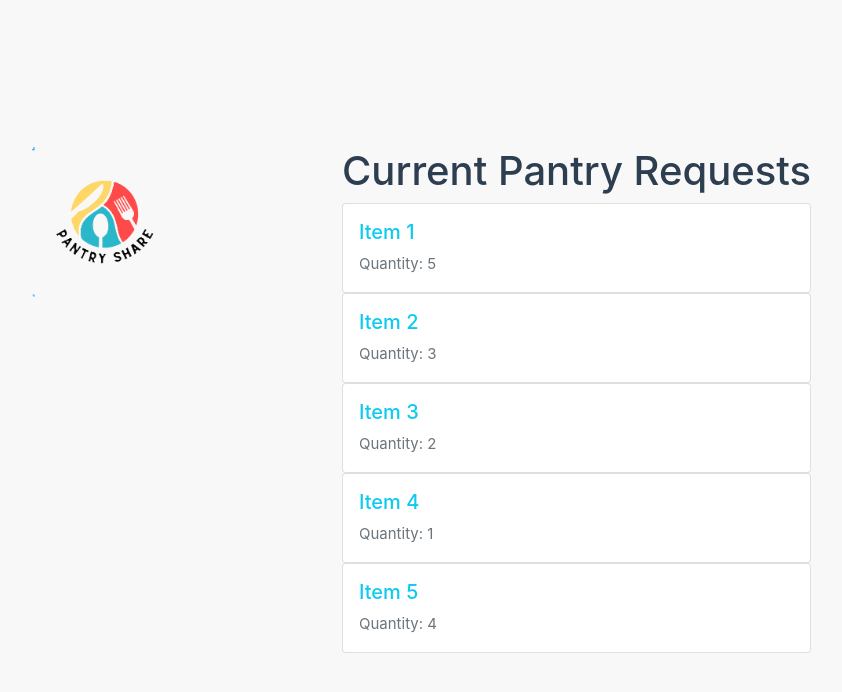
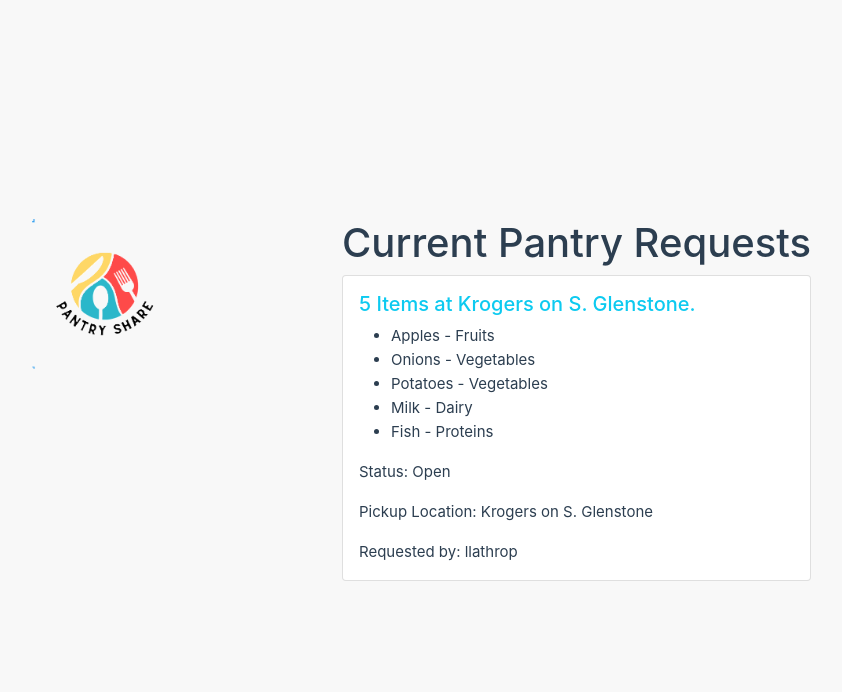
Before and after one commit to Xacheri/PantryShare, a Vue app in the folder PantryShareApp/PantryShareApp/: page /stockthepantry in a window 1280 px wide. Shown: the top 692 px of the page, without its empty margins (298-1140 px from the left). Built offline with nearby package versions, Linux system fonts and the light colour scheme.

Commit message:
better pantry request example

```diff
--- a/PantryShareApp/PantryShareApp/index.html
+++ b/PantryShareApp/PantryShareApp/index.html
@@ -4,7 +4,7 @@
     <meta charset="UTF-8">
     <link rel="icon" href="/favicon.ico">
     <meta name="viewport" content="width=device-width, initial-scale=1.0">
-    <title>Vite App</title>
+    <title>Pantry Share</title>
     <link href="https://cdn.jsdelivr.net/npm/bootstrap@5.0.0-beta1/dist/css/bootstrap.min.css" rel="stylesheet">
   </head>
   <body>
--- a/PantryShareApp/PantryShareApp/src/components/PantryRequestCard.vue
+++ b/PantryShareApp/PantryShareApp/src/components/PantryRequestCard.vue
@@ -14,8 +14,14 @@ const props = defineProps({
 <template>
     <div class="card">
         <div class="card-body">
-            <h5 class="card-title text-info">{{ pantryRequest.text }}</h5>
-            <p class="card-text text-secondary">Quantity: {{ pantryRequest.quantity }}</p>
+            <h5 class="card-title text-info">{{ pantryRequest.order.orderItems.length + " Items at " + pantryRequest.order.PickupLocation + "."}}</h5>            <ul>
+                <li v-for="item in pantryRequest.order.orderItems" :key="item.FoodID">
+                    {{ item.FoodName }} - {{ item.CategoryName }}
+                </li>
+            </ul>
+            <p class="card-text">Status: {{ pantryRequest.order.Status }}</p>
+            <p class="card-text">Pickup Location: {{ pantryRequest.order.PickupLocation }}</p>
+            <p class="card-text">Requested by: {{ pantryRequest.user.UserName }}</p>
         </div>
     </div>
 </template>
--- a/PantryShareApp/PantryShareApp/src/views/StockPantryView.vue
+++ b/PantryShareApp/PantryShareApp/src/views/StockPantryView.vue
@@ -2,28 +2,57 @@
 import { onMounted, ref } from 'vue'
 import PantryRequestCard from '@/components/PantryRequestCard.vue'
 
-const pantryRequests = ref([
+const pantryRequests = ref(
+  [{
+    order: {
+      OrderID: 1,
+      UserID: 1,
+      FamilySize: 3,
+      Status: "Open",
+      PickupLocation: "Krogers on S. Glenstone",
+      orderItems: [
         {
-      text: 'Item 1',
-      quantity: 5
+          FoodID: 1,
+          FoodName: "Apples",
+          CategoryID: 1,
+          CategoryName: "Fruits",
         },
         {
-      text: 'Item 2',
-      quantity: 3
+          FoodID: 8,
+          FoodName: "Onions",
+          CategoryID: 2,
+          CategoryName: "Vegetables",
         },
         {
-      text: 'Item 3',
-      quantity: 2
+          FoodID: 10,
+          FoodName: "Potatoes",
+          CategoryID: 2,
+          CategoryName: "Vegetables",
         },
         {
-      text: 'Item 4',
-      quantity: 1
+          FoodID: 21,
+          FoodName: "Milk",
+          CategoryID: 5,
+          CategoryName: "Dairy",
         },
         {
-      text: 'Item 5',
-      quantity: 4
+          FoodID: 16,
+          FoodName: "Fish",
+          CategoryID: 4,
+          CategoryName: "Proteins",
+        },
+      ],
+  },
+  user: {
+    UserID: 1,
+    UserName: "llathrop",
+    EmailAddress: "ll0128774@otc.edu",
+    FirstName: "Louis",
+    LastName: "Lathrop",
+    Location: 65804,
   }
-]);
+}]
+);
 
 const getPantryRequests = function() {
     console.log('Getting pantry requests');
```
Also changed, not shown: 1 other file (tests, documents, lock files or other folders). Lines whose indentation alone changed are shown as unchanged.
